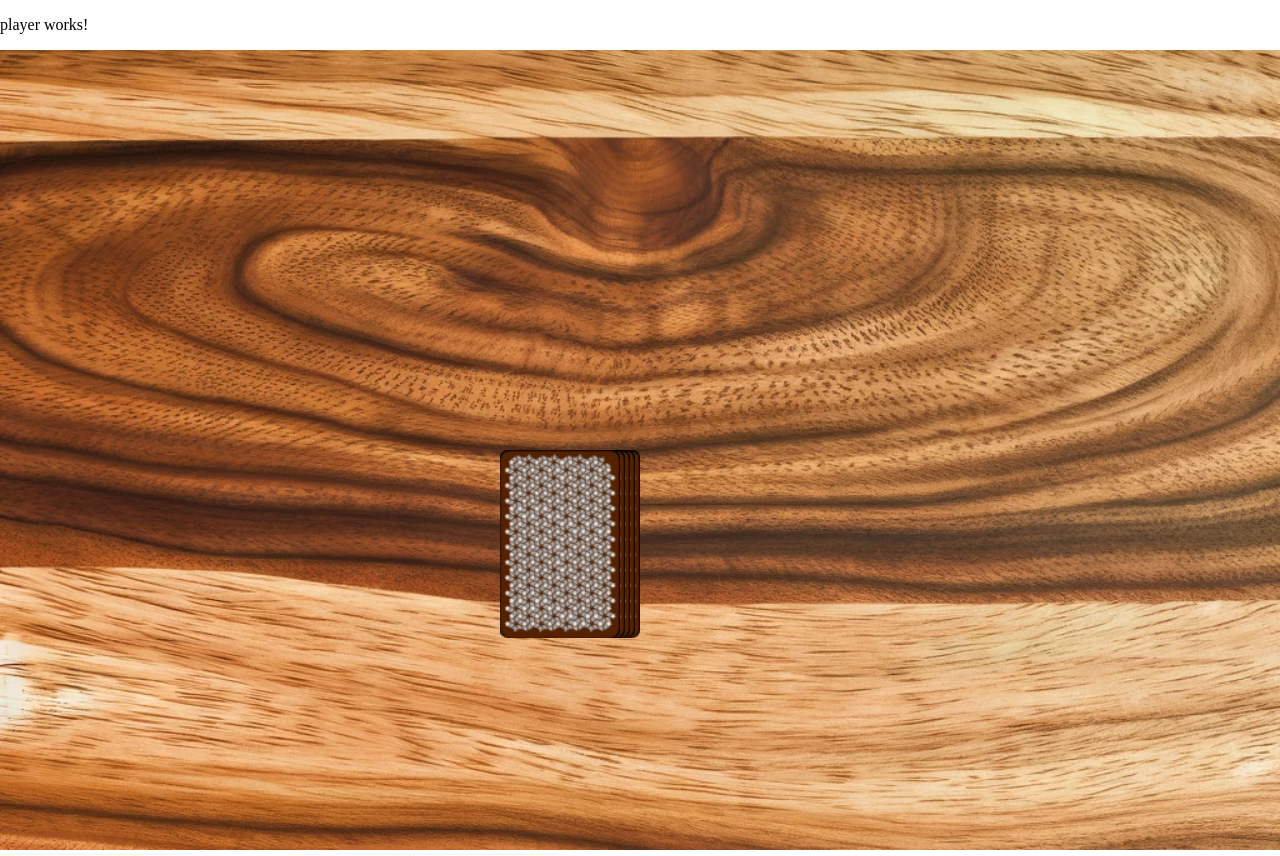
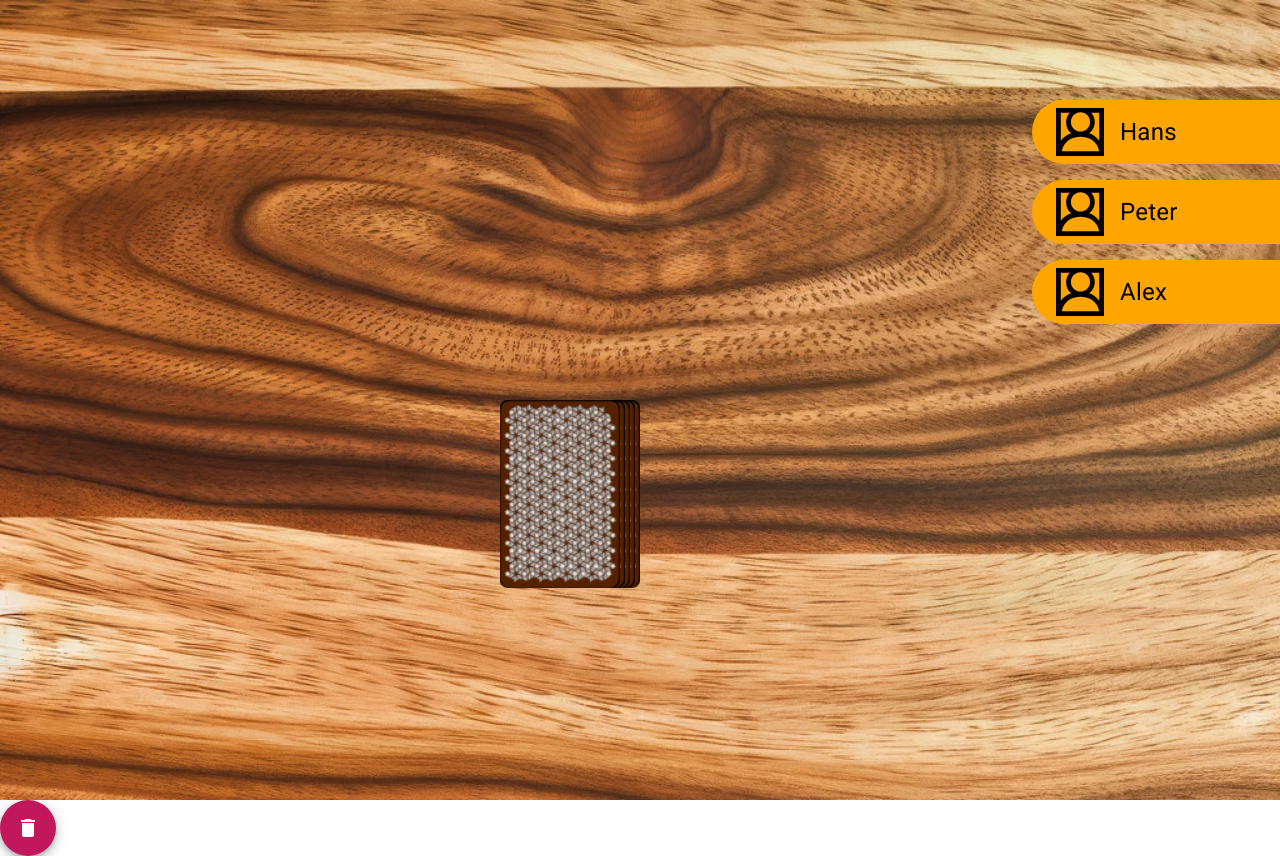
Before and after one commit to Alexander-Riedel/ring-of-fire, an Angular app: page /game in a window 1280 px wide. Built offline with nearby package versions, Linux system fonts and the light colour scheme.

Commit message:
add angular materials

```diff
--- a/angular.json
+++ b/angular.json
@@ -30,6 +30,7 @@
               "src/assets"
             ],
             "styles": [
+              "@angular/material/prebuilt-themes/pink-bluegrey.css",
               "src/styles.scss"
             ],
             "scripts": []
@@ -90,6 +91,7 @@
               "src/assets"
             ],
             "styles": [
+              "@angular/material/prebuilt-themes/pink-bluegrey.css",
               "src/styles.scss"
             ],
             "scripts": []
--- a/package.json
+++ b/package.json
@@ -11,10 +11,12 @@
   "private": true,
   "dependencies": {
     "@angular/animations": "^17.2.0",
+    "@angular/cdk": "^17.3.2",
     "@angular/common": "^17.2.0",
     "@angular/compiler": "^17.2.0",
     "@angular/core": "^17.2.0",
     "@angular/forms": "^17.2.0",
+    "@angular/material": "^17.3.2",
     "@angular/platform-browser": "^17.2.0",
     "@angular/platform-browser-dynamic": "^17.2.0",
     "@angular/router": "^17.2.0",
--- a/src/app/app.config.ts
+++ b/src/app/app.config.ts
@@ -2,7 +2,8 @@ import { ApplicationConfig } from '@angular/core';
 import { provideRouter } from '@angular/router';
 
 import { routes } from './app.routes';
+import { provideAnimationsAsync } from '@angular/platform-browser/animations/async';
 
 export const appConfig: ApplicationConfig = {
-  providers: [provideRouter(routes)]
+  providers: [provideRouter(routes), provideAnimationsAsync()]
 };
--- a/src/app/game/game.component.html
+++ b/src/app/game/game.component.html
@@ -1,14 +1,17 @@
-<app-player></app-player>
+<app-player *ngFor="let player of game.players; let i = index;" [ngStyle]="{'top.px': 100 + (i * 80)}" [name]="player"
+    style="top: 100px;" class="player-position"></app-player>
 
 <div class="field">
-
     <div class="card-stack">
         <img *ngFor="let c of [0, 1, 2, 3]; let i = index;" [ngStyle]="{'right.px': i * 5}"
             src="/assets/img/cards/card_cover.png">
         <img (click)="takeCard()" class="top-card" style="right: 20px;" src="/assets/img/cards/card_cover.png">
         <img *ngFor="let card of game.playedCards" class="played-card" src="/assets/img/cards/{{card}}.png">
         <img (click)="takeCard()" *ngIf="pickCardAnimation" class="pick-card" style="right: 20px;"
-        src="/assets/img/cards/{{currentCard}}.png">
+            src="/assets/img/cards/{{currentCard}}.png">
     </div>
+</div>
 
-</div>
+<button mat-fab color="primary" aria-label="Example icon button with a delete icon">
+    <mat-icon>delete</mat-icon>
+</button>
--- a/src/app/game/game.component.scss
+++ b/src/app/game/game.component.scss
@@ -55,3 +55,8 @@
         transform: scale(1.25) translateX(200px) translateY(-200px) rotate(-10deg);
     }
 }
+
+.player-position {
+    position: absolute;
+    right: 0;
+}
--- a/src/app/game/game.component.ts
+++ b/src/app/game/game.component.ts
@@ -2,6 +2,9 @@ import { Component, OnInit } from '@angular/core';
 import { CommonModule } from '@angular/common';
 import { Game } from '../../models/game';
 import { PlayerComponent } from "../player/player.component";
+import {MatIconModule} from '@angular/material/icon';
+import {MatDividerModule} from '@angular/material/divider';
+import {MatButtonModule} from '@angular/material/button';
 
 
 @Component({
@@ -9,7 +12,7 @@ import { PlayerComponent } from "../player/player.component";
     standalone: true,
     templateUrl: './game.component.html',
     styleUrl: './game.component.scss',
-    imports: [CommonModule, PlayerComponent]
+    imports: [CommonModule, PlayerComponent, MatButtonModule, MatIconModule, MatDividerModule]
 })
 
 export class GameComponent implements OnInit {
--- a/src/app/player/player.component.html
+++ b/src/app/player/player.component.html
@@ -1 +1,16 @@
-<p>player works!</p>
+<div class="player">
+    <svg width="800px" height="800px" viewBox="0 0 20 20" version="1.1" xmlns="http://www.w3.org/2000/svg"
+        xmlns:xlink="http://www.w3.org/1999/xlink">
+        <g id="Page-1" stroke="none" stroke-width="1" fill="none" fill-rule="evenodd">
+            <g id="Dribbble-Light-Preview" transform="translate(-340.000000, -2119.000000)" fill="#000000">
+                <g id="icons" transform="translate(56.000000, 160.000000)">
+                    <path
+                        d="M302,1972.618 C301,1971.194 299.559,1970.115 297.86,1969.477 C299.226,1968.377 300.153,1966.792 300.153,1964.902 C300.153,1963.363 299.619,1962 298.667,1961 L302,1961 L302,1972.618 Z M286.42,1977 C287.246,1973 290.419,1971 294.204,1971 C297.989,1971 301.161,1973 301.987,1977 L286.42,1977 Z M286,1972.618 L286,1961 L289.741,1961 C288.788,1962 288.204,1963.363 288.204,1964.902 C288.204,1966.792 288.978,1968.426 290.344,1969.526 C288.645,1970.164 287,1971.194 286,1972.618 L286,1972.618 Z M294.204,1960.804 C296.409,1960.804 298.204,1962.598 298.204,1964.804 C298.204,1967.009 296.409,1968.804 294.204,1968.804 C291.998,1968.804 290.204,1967.009 290.204,1964.804 C290.204,1962.598 291.998,1960.804 294.204,1960.804 L294.204,1960.804 Z M284,1979 L304,1979 L304,1959 L284,1959 L284,1979 Z"
+                        id="profile_image_zoom-[#1347]">
+                    </path>
+                </g>
+            </g>
+        </g>
+    </svg>
+    <span>{{ name }}</span>
+</div>
--- a/src/app/player/player.component.scss
+++ b/src/app/player/player.component.scss
@@ -0,0 +1,19 @@
+.player {
+    width: 200px;
+    padding: 8px 24px;
+    display: flex;
+    align-items: center;
+    background-color: orange;
+    border-top-left-radius: 32px;
+    border-bottom-left-radius: 32px;
+
+    span {
+        font-size: 24px;
+        margin-left: 16px;
+    }
+
+    svg {
+        width: 48px;
+        height: 48px;
+    }
+}
--- a/src/app/player/player.component.ts
+++ b/src/app/player/player.component.ts
@@ -1,4 +1,4 @@
-import { Component } from '@angular/core';
+import { Component, Input } from '@angular/core';
 
 @Component({
   selector: 'app-player',
@@ -9,4 +9,9 @@ import { Component } from '@angular/core';
 })
 export class PlayerComponent {
 
+  @Input() name: string;
+
+  constructor() {
+    this.name = '';
+  }
 }
--- a/src/index.html
+++ b/src/index.html
@@ -6,8 +6,10 @@
   <base href="/">
   <meta name="viewport" content="width=device-width, initial-scale=1">
   <link rel="icon" type="image/x-icon" href="favicon.ico">
+  <link href="https://fonts.googleapis.com/css2?family=Roboto:wght@300;400;500&display=swap" rel="stylesheet">
+  <link href="https://fonts.googleapis.com/icon?family=Material+Icons" rel="stylesheet">
 </head>
-<body>
+<body class="mat-typography">
   <app-root></app-root>
 </body>
 </html>
--- a/src/models/game.ts
+++ b/src/models/game.ts
@@ -1,5 +1,5 @@
 export class Game {
-    public players: string[] = [];
+    public players: string[] = ['Hans', 'Peter', 'Alex'];
     public stack: string[] = [];
     public playedCards: string[] = [];
     public currentPlayer: number = 0;
--- a/src/styles.scss
+++ b/src/styles.scss
@@ -1,3 +1,5 @@
 body {
     margin: 0;
 }
+html, body { height: 100%; }
+body { margin: 0; font-family: Roboto, "Helvetica Neue", sans-serif; }
```
Also changed, not shown: 1 other file (tests, documents, lock files or other folders).
